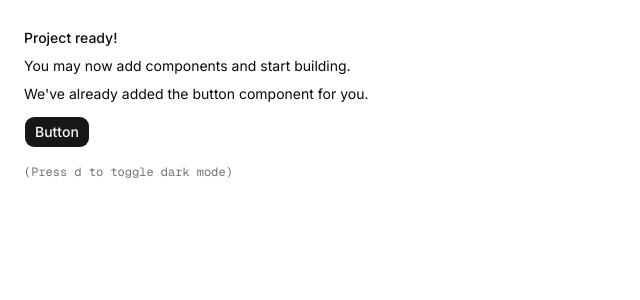
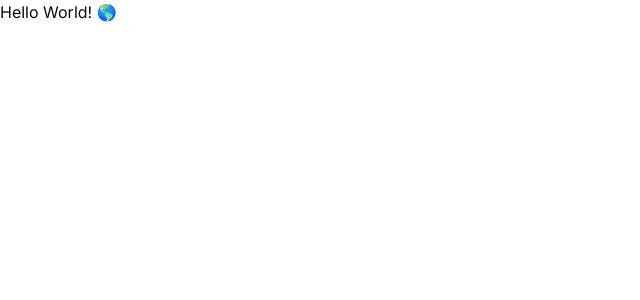
Before and after one commit to colinvkim/tabula-rasa, a Next.js app: page / in a window 1280 px wide. Shown: the top 300 px of the page, without its empty margins (0-640 px from the left). Built offline with nearby package versions, Linux system fonts and the light colour scheme.

Commit message:
feat: add initial Tiptap editor

```diff
--- a/app/page.tsx
+++ b/app/page.tsx
@@ -1,19 +1,6 @@
 import { Button } from "@/components/ui/button"
+import Editor from "@/components/editor/editor"
 
 export default function Page() {
-  return (
-    <div className="flex min-h-svh p-6">
-      <div className="flex max-w-md min-w-0 flex-col gap-4 text-sm leading-loose">
-        <div>
-          <h1 className="font-medium">Project ready!</h1>
-          <p>You may now add components and start building.</p>
-          <p>We&apos;ve already added the button component for you.</p>
-          <Button className="mt-2">Button</Button>
-        </div>
-        <div className="font-mono text-xs text-muted-foreground">
-          (Press <kbd>d</kbd> to toggle dark mode)
-        </div>
-      </div>
-    </div>
-  )
+  return <Editor />
 }
--- /dev/null
+++ b/components/editor/editor.tsx
@@ -0,0 +1,17 @@
+"use client"
+
+import { useEditor, EditorContent } from "@tiptap/react"
+import StarterKit from "@tiptap/starter-kit"
+
+const Tiptap = () => {
+  const editor = useEditor({
+    extensions: [StarterKit],
+    content: "<p>Hello World! 🌎️</p>",
+    // Don't render immediately on the server to avoid SSR issues
+    immediatelyRender: false,
+  })
+
+  return <EditorContent editor={editor} />
+}
+
+export default Tiptap
--- a/package.json
+++ b/package.json
@@ -13,6 +13,9 @@
   },
   "dependencies": {
     "@base-ui/react": "^1.3.0",
+    "@tiptap/pm": "^3.20.2",
+    "@tiptap/react": "^3.20.2",
+    "@tiptap/starter-kit": "^3.20.2",
     "class-variance-authority": "^0.7.1",
     "clsx": "^2.1.1",
     "lucide-react": "^0.577.0",
```
Also changed, not shown: 2 other files (tests, documents, lock files or other folders).
